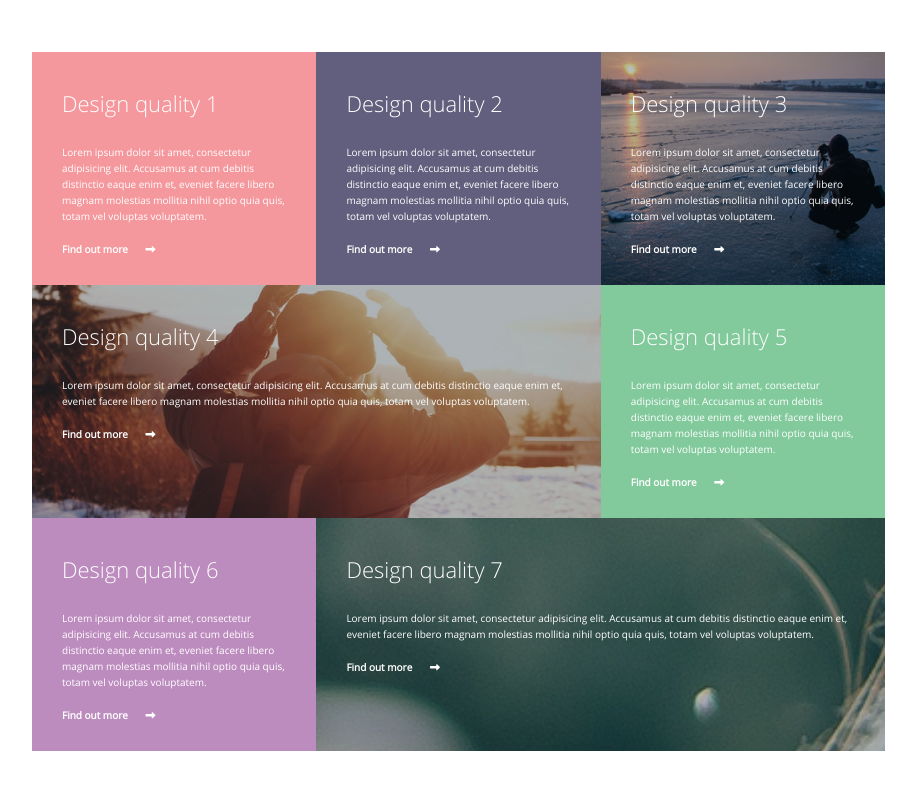
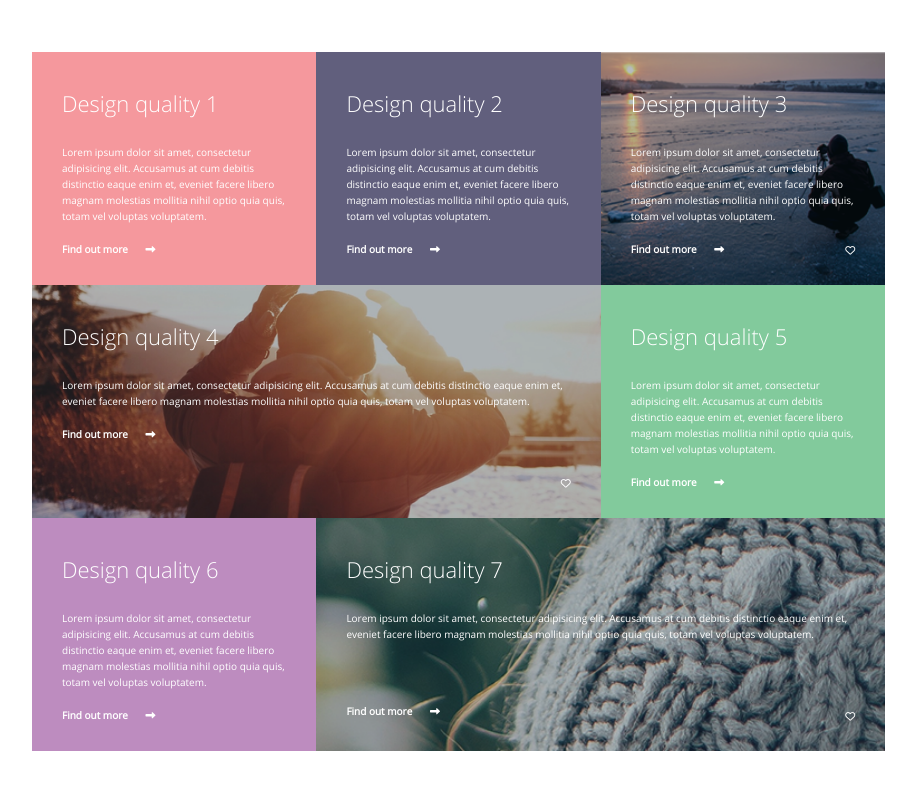
Before and after one commit to annaSchugay/TestBD, a website: page app/index.html in a window 1280 px wide. Shown: the part 1088-1877 px from the top of the page, without its empty margins (181-1097 px from the left). Drawn offline with nearby package versions, Linux system fonts and the light colour scheme.

Commit message:
modified about-us

```diff
--- a/app/index.html
+++ b/app/index.html
@@ -70,11 +70,12 @@
         <a href="#">Find out more <i class="fa fa-long-arrow-right" aria-hidden="true"></i></a>
     </div>
 
-    <div class="about-us-item" style="background: url('img/Layer6.png');">
+    <div class="about-us-item" style="background: url('img/Layer6_1.png');">
         <h3>Design quality 3</h3>
         <p>Lorem ipsum dolor sit amet, consectetur adipisicing elit. Accusamus at cum debitis distinctio eaque enim et,
             eveniet facere libero magnam molestias mollitia nihil optio quia quis, totam vel voluptas voluptatem.</p>
         <a href="#">Find out more <i class="fa fa-long-arrow-right" aria-hidden="true"></i></a>
+        <a href="#" class="like"><i class="fa fa-heart-o" aria-hidden="true"></i></a>
     </div>
 
     <div class="about-us-item large" style="background: url('img/Layer5.png');">
@@ -82,6 +83,7 @@
         <p>Lorem ipsum dolor sit amet, consectetur adipisicing elit. Accusamus at cum debitis distinctio eaque enim et,
             eveniet facere libero magnam molestias mollitia nihil optio quia quis, totam vel voluptas voluptatem.</p>
         <a href="#">Find out more <i class="fa fa-long-arrow-right" aria-hidden="true"></i></a>
+        <a href="#" class="like"><i class="fa fa-heart-o" aria-hidden="true"></i></a>
     </div>
 
     <div class="about-us-item" style="background: #82ca9c;">
@@ -98,11 +100,12 @@
         <a href="#">Find out more <i class="fa fa-long-arrow-right" aria-hidden="true"></i></a>
     </div>
 
-    <div class="about-us-item large" style="background: url('img/Layer14.png');">
+    <div class="about-us-item large" style="background: url('img/Layer14_1.png');">
         <h3>Design quality 7</h3>
         <p>Lorem ipsum dolor sit amet, consectetur adipisicing elit. Accusamus at cum debitis distinctio eaque enim et,
             eveniet facere libero magnam molestias mollitia nihil optio quia quis, totam vel voluptas voluptatem.</p>
-        <a href="#">Find out more <i class="fa fa-long-arrow-right" aria-hidden="true"></i></a>
+        <a href="#" class="read-more">Find out more <i class="fa fa-long-arrow-right" aria-hidden="true"></i></a>
+        <a href="#" class="like"><i class="fa fa-heart-o" aria-hidden="true"></i></a>
     </div>
 </div>
 
--- a/app/sass/widgets/_about-us.scss
+++ b/app/sass/widgets/_about-us.scss
@@ -9,6 +9,7 @@
   }
 
   .about-us-item {
+    position: relative;
     padding: 30px;
     width: 33.3%;
     background-size: cover !important;
@@ -16,6 +17,24 @@
       padding-top: 20px;
       .fa {
         margin-left: 15px;
+      }
+
+      &.read-more {
+        position: absolute;
+        top: 100%;
+        left: 0;
+        transform: translateX(0) translateY(-100%);
+        margin-top: -35px;
+        margin-left: 30px;
+      }
+
+      &.like {
+        position: absolute;
+        top: 100%;
+        left: 100%;
+        transform: translateX(-100%) translateY(-100%);
+        margin-top: -30px;
+        margin-left: -30px;
       }
     }
 
--- a/app/sass/widgets/_header.scss
+++ b/app/sass/widgets/_header.scss
@@ -40,7 +40,6 @@ header {
     left: 50%;
     transform: translateX(5%) translateY(-80%);
     @include breakpoint(small-tablet-portrait) {
-      width: 40%;
       transform: translateX(0) translateY(-70%);
     }
   }
```
Also changed, not shown: app/css/main.css, app/img/Layer14_1.png (added), app/img/Layer6_1.png (added).
